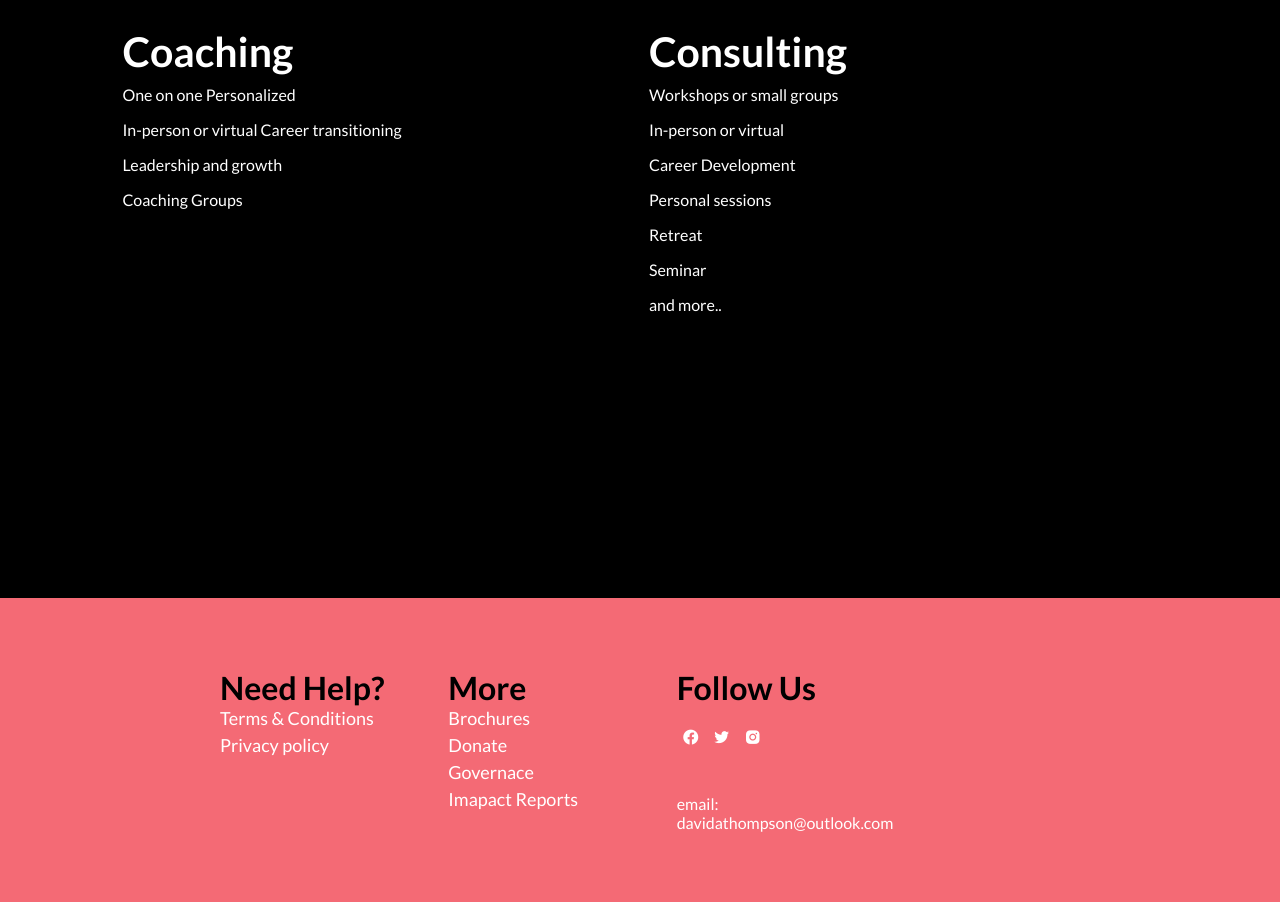
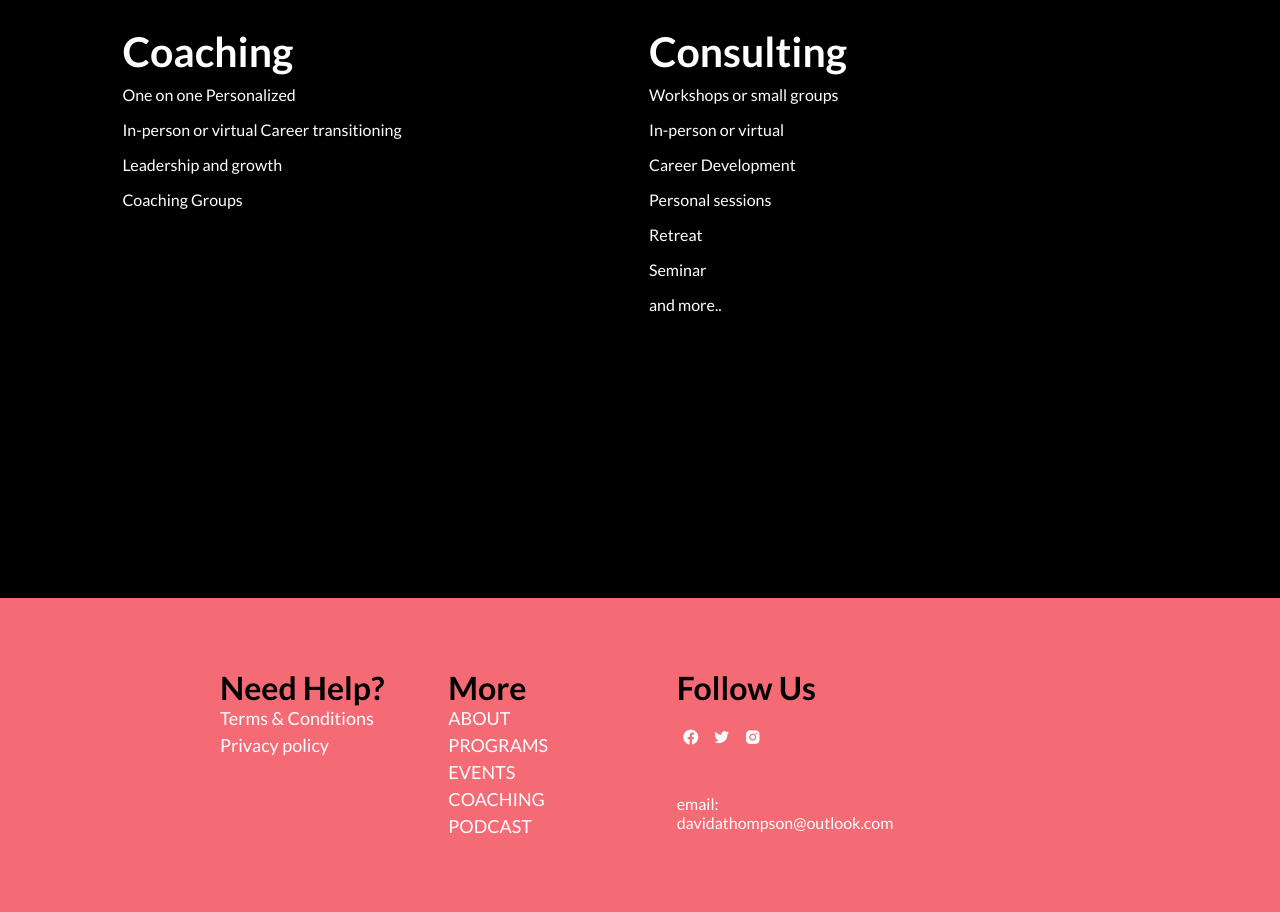
Before and after one commit to conceptdecorators/responsive-example, a website: page public/coaching.html in a window 1280 px wide. Shown: the part 1124-2036 px from the top of the page. Drawn offline with nearby package versions, Linux system fonts and the light colour scheme.

Commit message:
update footer with links

```diff
--- a/public/coaching.html
+++ b/public/coaching.html
@@ -175,7 +175,7 @@
     <div class="footer">
       <div class="inner_footer">
         <div class="logo_container">
-      <img src="" alt="">
+          <img src="" alt="" />
         </div>
 
         <div class="footer_third">
@@ -186,24 +186,33 @@
 
         <div class="footer_third">
           <h1>More</h1>
-      <a href="#">Brochures</a>
-      <a href="#">Donate</a>
-      <a href="#">Governace</a>
-      <a href="#">Imapact Reports</a>
+          <a href="about.html">ABOUT</a>
+          <a href="programs.html" title="Click to expand">PROGRAMS</a>
+          <a href="events.html">EVENTS</a>
+          <a href="coaching.html">COACHING</a>
+          <a href="podcast.html">PODCAST</a>
         </div>
 
         <div class="footer_third">
           <h1>Follow Us</h1>
-     <li class="social-icons"><a href="#"><i class='bx bxl-facebook-circle' style='color:#ffffff'></i></a></li>
-     <li class="social-icons"><a href="#"><i class='bx bxl-twitter' style='color:#ffffff'  ></i></a></li>
-     <li class="social-icons"><a href="#"><i class='bx bxl-instagram-alt' style='color:#ffffff' ></i></a></li>
+          <li class="social-icons">
+            <a href="#"
+              ><i class="bx bxl-facebook-circle" style="color: #ffffff"></i
+            ></a>
+          </li>
+          <li class="social-icons">
+            <a href="#"
+              ><i class="bx bxl-twitter" style="color: #ffffff"></i
+            ></a>
+          </li>
+          <li class="social-icons">
+            <a href="#"
+              ><i class="bx bxl-instagram-alt" style="color: #ffffff"></i
+            ></a>
+          </li>
 
-     <span>
-       email: davidathompson@outlook.com <br>
-     </span>
-
+          <span> email: davidathompson@outlook.com <br /> </span>
         </div>
-
       </div>
     </div>
     <!-- end footer -->
```
Also changed, not shown: public/events.html (+5 -4 lines), public/index.html (+22 -14 lines), public/podcast.html (+22 -13 lines), public/programs.html (+5 -4 lines). Lines whose indentation alone changed are shown as unchanged.
